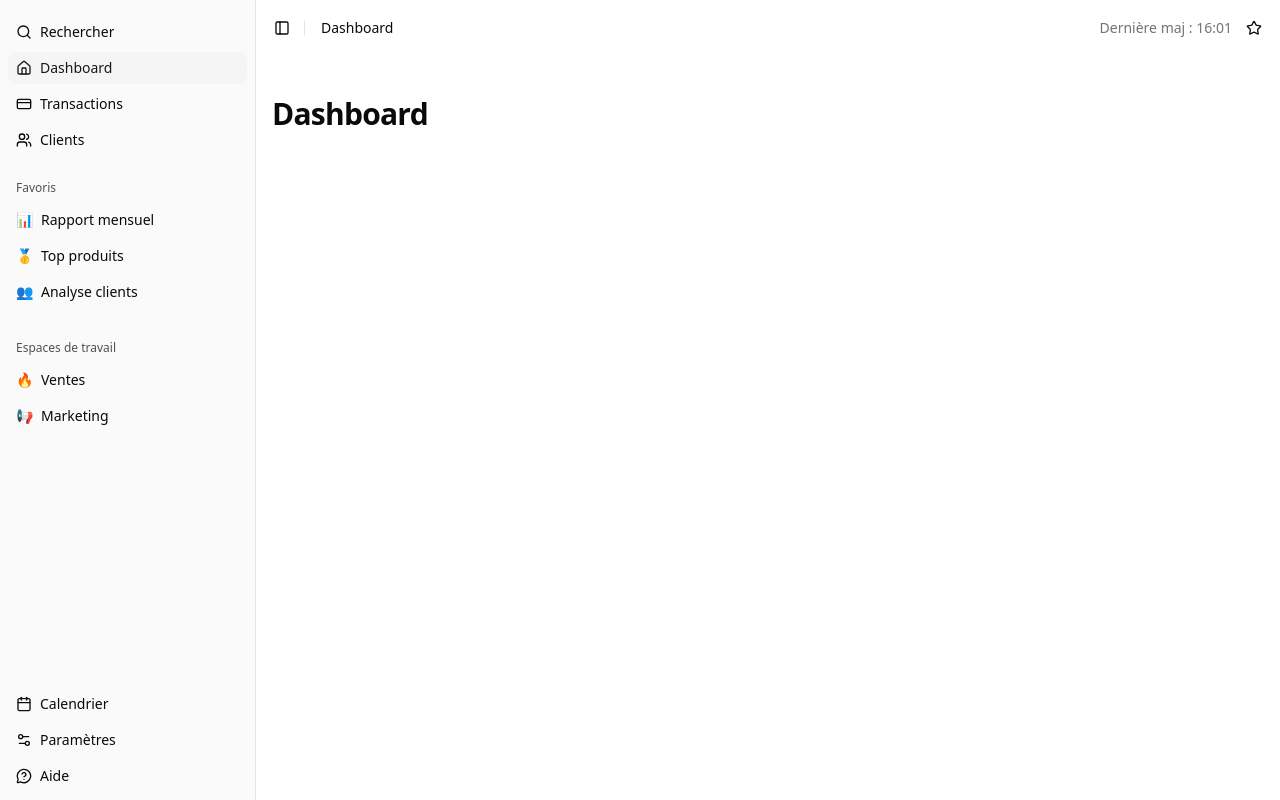
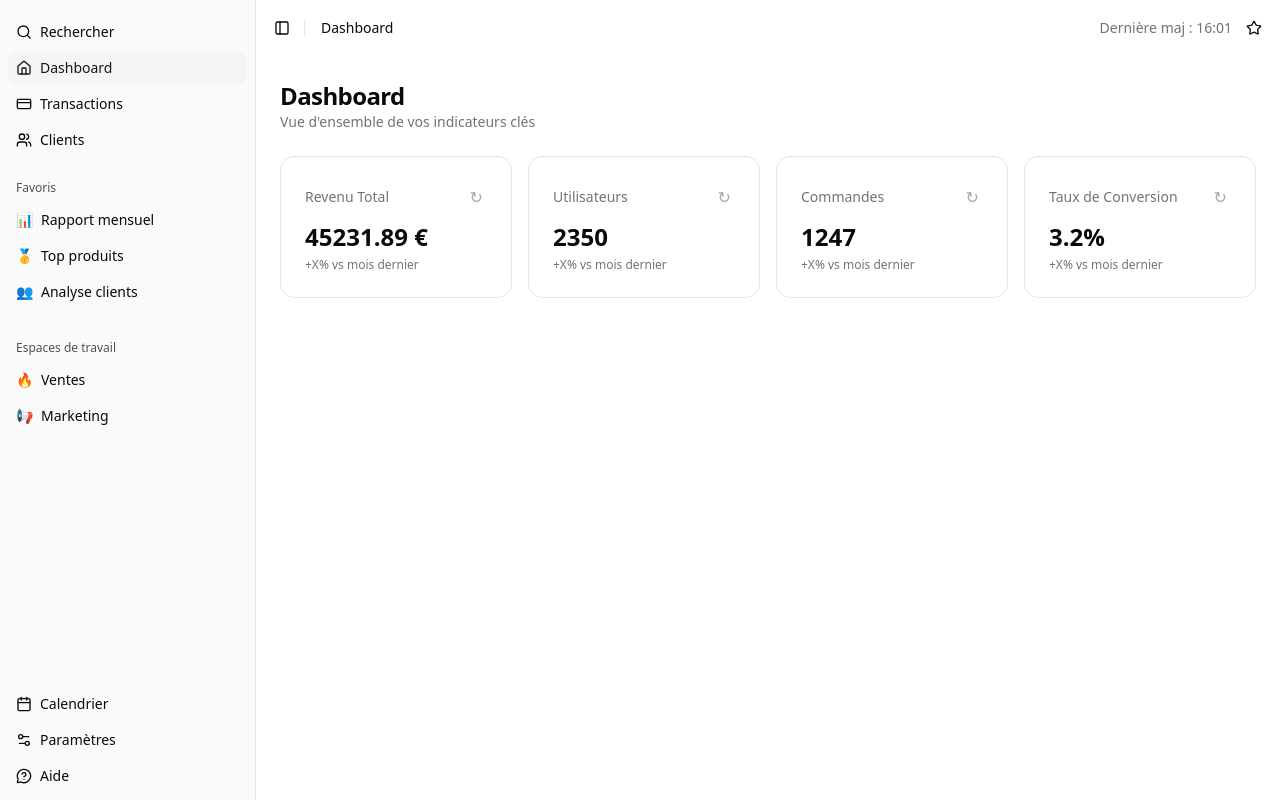
Before and after one commit to Hitch95/admin-dashboard, a SvelteKit app: page / in a window 1280 px wide. Built offline with nearby package versions, Linux system fonts and the light colour scheme.

Commit message:
small CSS changes in +page.svelte

```diff
--- a/src/routes/+page.svelte
+++ b/src/routes/+page.svelte
@@ -4,6 +4,7 @@
 	import * as Breadcrumb from '$lib/components/ui/breadcrumb/index.js';
 	import { Separator } from '$lib/components/ui/separator/index.js';
 	import * as Sidebar from '$lib/components/ui/sidebar/index.js';
+	import { stats } from '$lib/data/mock.js';
 </script>
 
 <Sidebar.Provider>
@@ -25,8 +26,74 @@
 				<NavActions />
 			</div>
 		</header>
-		<div class="flex flex-1 flex-col gap-4 px-4 py-10">
-			<h1 class="text-3xl font-bold tracking-tight">Dashboard</h1>
+		<div class="flex flex-1 flex-col gap-6 p-6">
+			<div>
+				<h1 class="text-2xl font-semibold tracking-tight">Dashboard</h1>
+				<p class="text-sm text-muted-foreground">Vue d'ensemble de vos indicateurs clés</p>
+			</div>
+
+			<!-- Grille des 4 KPIs -->
+			<div class="grid grid-cols-1 gap-4 sm:grid-cols-2 lg:grid-cols-4">
+				<!-- KPI 1 : Revenu Total -->
+				<div class="rounded-xl border bg-card p-6">
+					<div class="flex items-center justify-between">
+						<p class="text-sm font-medium text-muted-foreground">Revenu Total</p>
+						<button
+							class="rounded p-1 text-muted-foreground/60 transition-colors hover:bg-accent hover:text-foreground"
+							title="Actualiser"
+						>
+							↻
+						</button>
+					</div>
+					<p class="mt-2 text-2xl font-bold">{stats.revenue} €</p>
+					<p class="mt-1 text-xs text-muted-foreground">+X% vs mois dernier</p>
+				</div>
+
+				<!-- KPI 2 : Utilisateurs -->
+				<div class="rounded-xl border bg-card p-6">
+					<div class="flex items-center justify-between">
+						<p class="text-sm font-medium text-muted-foreground">Utilisateurs</p>
+						<button
+							class="rounded p-1 text-muted-foreground/60 transition-colors hover:bg-accent hover:text-foreground"
+							title="Actualiser"
+						>
+							↻
+						</button>
+					</div>
+					<p class="mt-2 text-2xl font-bold">{stats.users}</p>
+					<p class="mt-1 text-xs text-muted-foreground">+X% vs mois dernier</p>
+				</div>
+
+				<!-- KPI 3 : Commandes -->
+				<div class="rounded-xl border bg-card p-6">
+					<div class="flex items-center justify-between">
+						<p class="text-sm font-medium text-muted-foreground">Commandes</p>
+						<button
+							class="rounded p-1 text-muted-foreground/60 transition-colors hover:bg-accent hover:text-foreground"
+							title="Actualiser"
+						>
+							↻
+						</button>
+					</div>
+					<p class="mt-2 text-2xl font-bold">{stats.orders}</p>
+					<p class="mt-1 text-xs text-muted-foreground">+X% vs mois dernier</p>
+				</div>
+
+				<!-- KPI 4 : Taux de Conversion -->
+				<div class="rounded-xl border bg-card p-6">
+					<div class="flex items-center justify-between">
+						<p class="text-sm font-medium text-muted-foreground">Taux de Conversion</p>
+						<button
+							class="rounded p-1 text-muted-foreground/60 transition-colors hover:bg-accent hover:text-foreground"
+							title="Actualiser"
+						>
+							↻
+						</button>
+					</div>
+					<p class="mt-2 text-2xl font-bold">{stats.conversionRate}%</p>
+					<p class="mt-1 text-xs text-muted-foreground">+X% vs mois dernier</p>
+				</div>
+			</div>
 		</div>
 	</Sidebar.Inset>
 </Sidebar.Provider>
```
